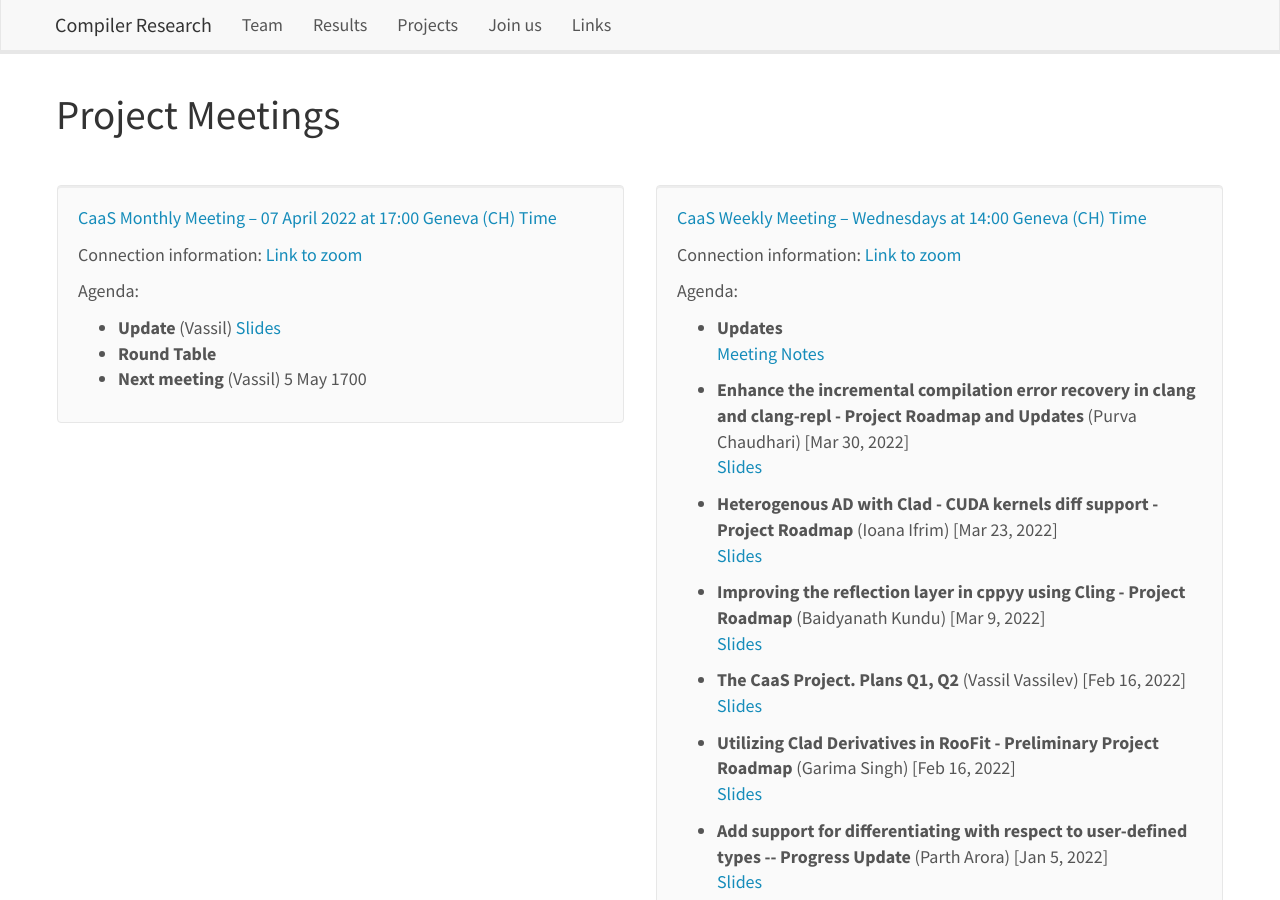
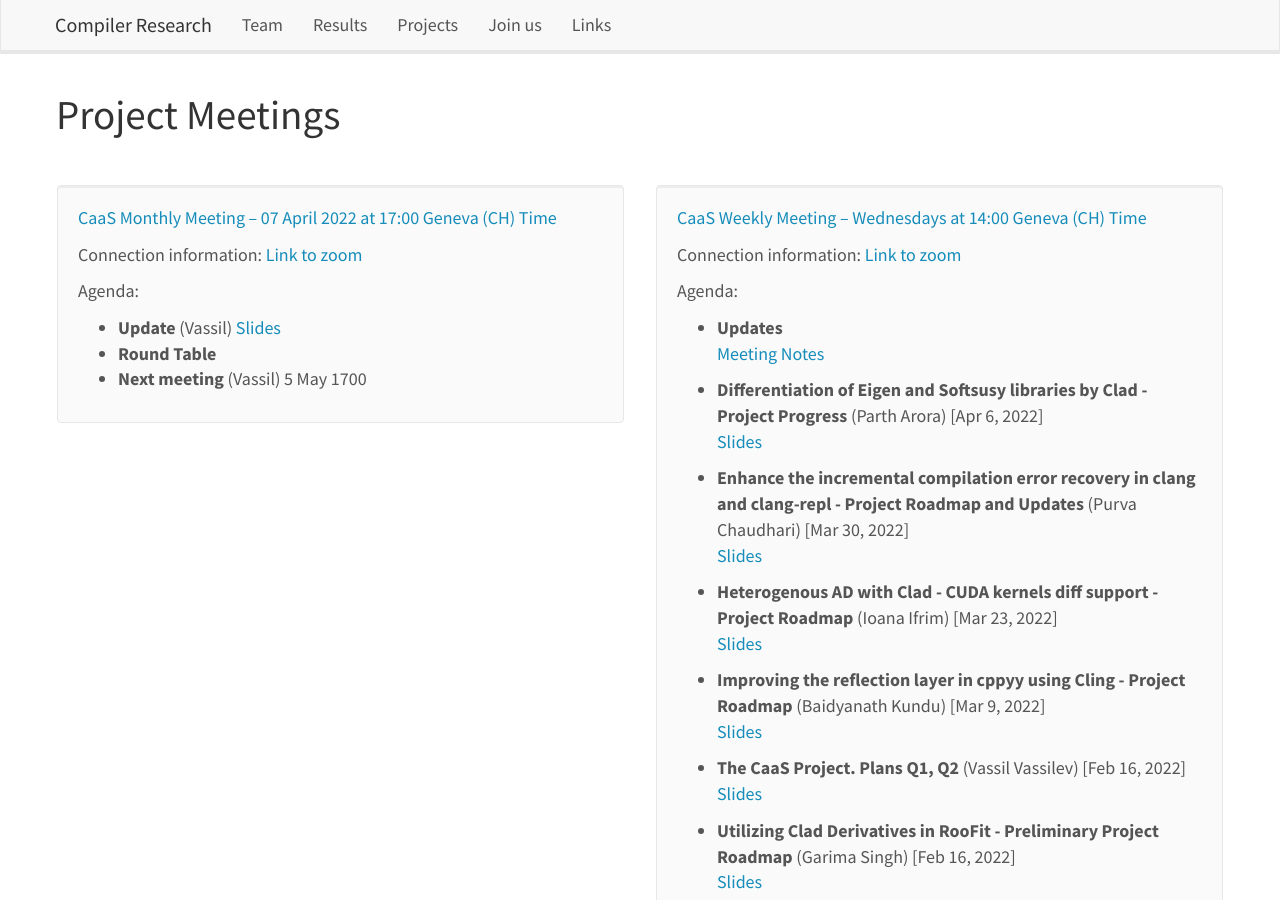
Before and after one commit to vgvassilev/clad, a Jekyll site: the page built from _pages/meetings.md, in a window 1280 px wide and 900 px high. Built offline with Jekyll 4.4.1, drawn with Linux system fonts in a browser that asks for light colours; nearby versions of some CDN libraries; a style sheet for code colours, icons or effects is not loaded.

Commit message:
Add project progress slides

```diff
--- a/_data/standing_meetings.yml
+++ b/_data/standing_meetings.yml
@@ -5,6 +5,10 @@
   agenda:
     - title: Updates
       link: "[Meeting Notes](https://docs.google.com/document/d/1HMUtM8rRPeTYDqsWZVD-iQityjJj9_GKgu0FHHbiBr0)"
+    - title: "Differentiation of Eigen and Softsusy libraries by Clad - Project Progress"
+      date: 2022-04-06 14:00:00 +0200
+      speaker: "Parth Arora"
+      link: "[Slides](/assets/presentations/CaaS_Weekly_06_04_22_Parth-Differentiation_of_Eigen_and_Softsusy_libraries_by_Clad_Progress.pdf)"
     - title: "Enhance the incremental compilation error recovery in clang and clang-repl - Project Roadmap and Updates"
       date: 2022-03-30 14:00:00 +0200
       speaker: "Purva Chaudhari"
```
Also changed, not shown: 1 other file.
